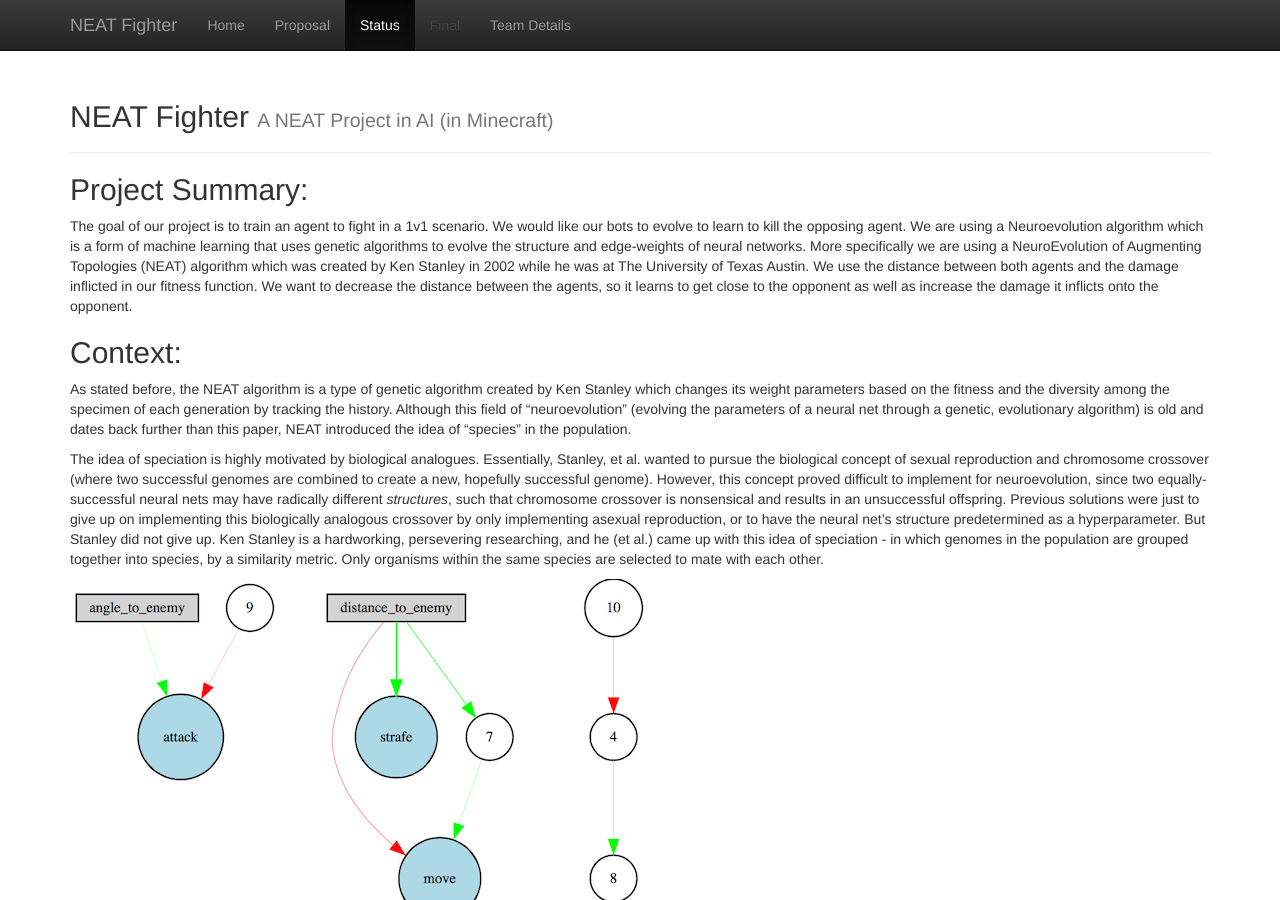
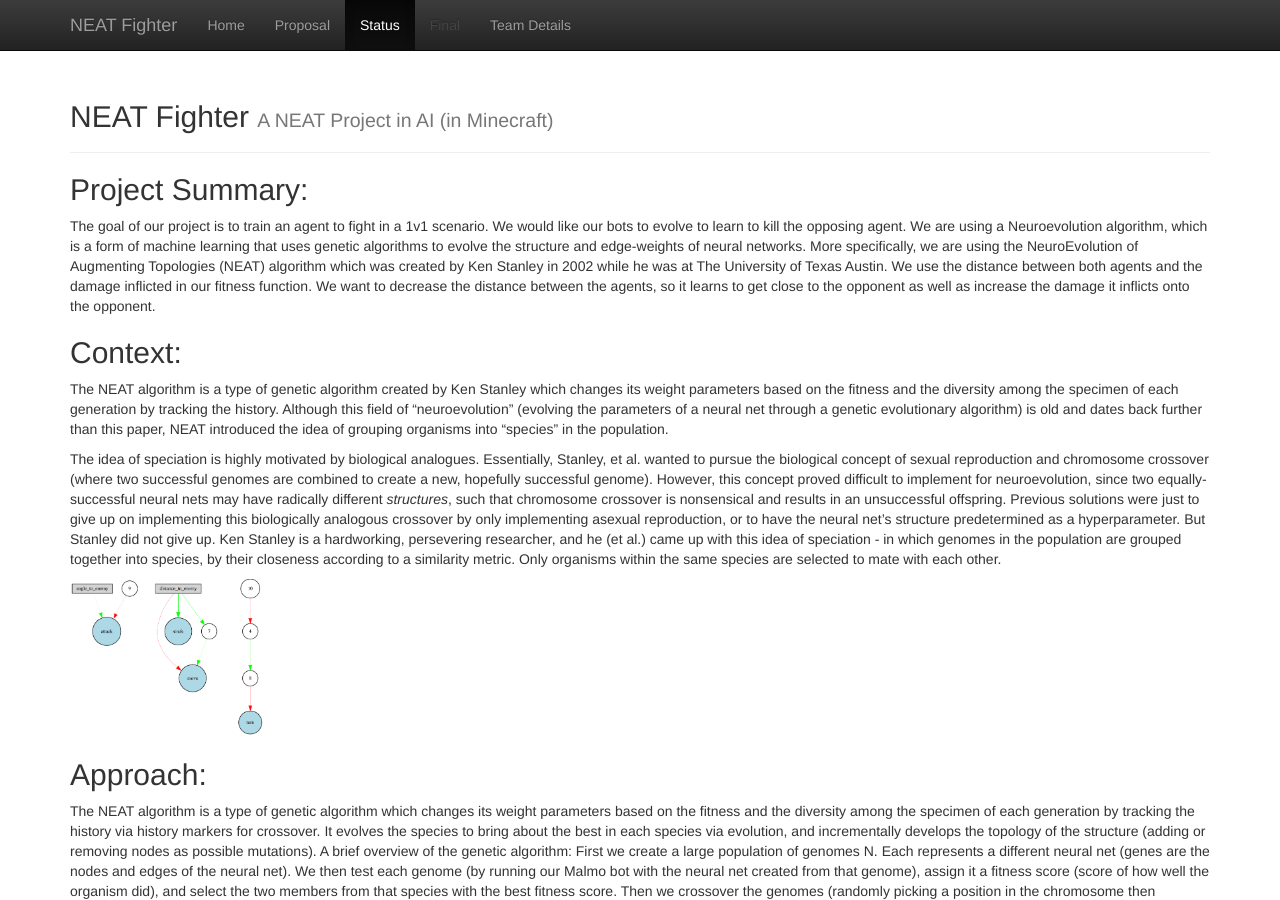
Before and after one commit to UCI-CS-175-Cool-Kids-Club/Neat_Fighter, a Jekyll site: the page built from docs/status.md, in a window 1280 px wide and 900 px high. Built offline with Jekyll 4.4.1, drawn with Linux system fonts in a browser that asks for light colours.

Commit message:
resizing

```diff
--- a/docs/status.md
+++ b/docs/status.md
@@ -3,15 +3,14 @@
 title:  Status
 ---
 ## Project Summary:
-The goal of our project is to train an agent to fight in a 1v1 scenario. We would like our bots to evolve to learn to kill the opposing agent.  We are using a Neuroevolution algorithm which is a form of machine learning that uses genetic algorithms to evolve the structure and edge-weights of neural networks. More specifically we are using a NeuroEvolution of Augmenting Topologies (NEAT) algorithm which was created by Ken Stanley in 2002 while he was at The University of Texas Austin. We use the distance between both agents and the damage inflicted in our fitness function. We want to decrease the distance between the agents, so it learns to get close to the opponent as well as increase the damage it inflicts onto the opponent.
+The goal of our project is to train an agent to fight in a 1v1 scenario. We would like our bots to evolve to learn to kill the opposing agent.  We are using a Neuroevolution algorithm, which is a form of machine learning that uses genetic algorithms to evolve the structure and edge-weights of neural networks. More specifically, we are using the NeuroEvolution of Augmenting Topologies (NEAT) algorithm which was created by Ken Stanley in 2002 while he was at The University of Texas Austin. We use the distance between both agents and the damage inflicted in our fitness function. We want to decrease the distance between the agents, so it learns to get close to the opponent as well as increase the damage it inflicts onto the opponent.
 
 ## Context:
-As stated before, the NEAT algorithm is a type of genetic algorithm created by Ken Stanley which changes its weight parameters based on the fitness and the diversity among the specimen of each generation by tracking the history.  Although this field of "neuroevolution" (evolving the parameters of a neural net through a genetic, evolutionary algorithm) is old and dates back further than this paper, NEAT introduced the idea of "species" in the population.
+The NEAT algorithm is a type of genetic algorithm created by Ken Stanley which changes its weight parameters based on the fitness and the diversity among the specimen of each generation by tracking the history.  Although this field of "neuroevolution" (evolving the parameters of a neural net through a genetic evolutionary algorithm) is old and dates back further than this paper, NEAT introduced the idea of grouping organisms into "species" in the population.
 
-The idea of speciation is highly motivated by biological analogues.  Essentially, Stanley, et al. wanted to pursue the biological concept of sexual reproduction and chromosome crossover (where two successful genomes are combined to create a new, hopefully successful genome).  However, this concept proved difficult to implement for neuroevolution, since two equally-successful neural nets may have radically different *structures*, such that chromosome crossover is nonsensical and results in an unsuccessful offspring.  Previous solutions were just to give up on implementing this biologically analogous crossover by only implementing asexual reproduction, or to have the neural net's structure predetermined as a hyperparameter.  But Stanley did not give up.  Ken Stanley is a hardworking, persevering researching, and he (et al.) came up with this idea of speciation - in which genomes in the population are grouped together into species, by a similarity metric.  Only organisms within the same species are selected to mate with each other.
+The idea of speciation is highly motivated by biological analogues.  Essentially, Stanley, et al. wanted to pursue the biological concept of sexual reproduction and chromosome crossover (where two successful genomes are combined to create a new, hopefully successful genome).  However, this concept proved difficult to implement for neuroevolution, since two equally-successful neural nets may have radically different *structures*, such that chromosome crossover is nonsensical and results in an unsuccessful offspring.  Previous solutions were just to give up on implementing this biologically analogous crossover by only implementing asexual reproduction, or to have the neural net's structure predetermined as a hyperparameter.  But Stanley did not give up.  Ken Stanley is a hardworking, persevering researcher, and he (et al.) came up with this idea of speciation - in which genomes in the population are grouped together into species, by their closeness according to a similarity metric.  Only organisms within the same species are selected to mate with each other.
 
-![Structure of an example net](pics/genome.png)
-
+<p><img src="pics/genome.png" alt="" style="width: 200px;"/></p>
 
 ## Approach:
 The NEAT algorithm is a type of genetic algorithm which changes its weight parameters based on the fitness and the diversity among the specimen of each generation by tracking the history via history markers for crossover.  It evolves the species to bring about the best in each species via evolution, and incrementally develops the topology of the structure (adding or removing nodes as possible mutations).  A brief overview of the genetic algorithm: First we create a large population of genomes N. Each represents a different neural net (genes are the nodes and edges of the neural net).  We then test each genome (by running our Malmo bot with the neural net created from that genome), assign it a fitness score (score of how well the organism did), and select the two members from that species with the best fitness score. Then we crossover the genomes (randomly picking a position in the chromosome then swapping everything after it) and mutate the resulting genomes to form a new generation.
@@ -46,7 +45,7 @@
 
 Being an evolutionary algorithm, we are up against the whims of nature and RNG to chance us into better organisms.  Unfortunately, this means we must sit through hours of runs of plateaus, where each generation does not seem to be doing much better than the past.  Tweaking the rates of mutation should help us ameliorate this problem, and we will attack that in the following week.
 
-![](pics/status_fitness.png)
+<p><img src="pics/status_fitness.png" alt="" style="width: 200px;"/></p>
 
 ## Video
 [Super special awesome video](https://youtu.be/JIFDQWoOt3M)
```
Also changed, not shown: docs/pics/genome.png.
